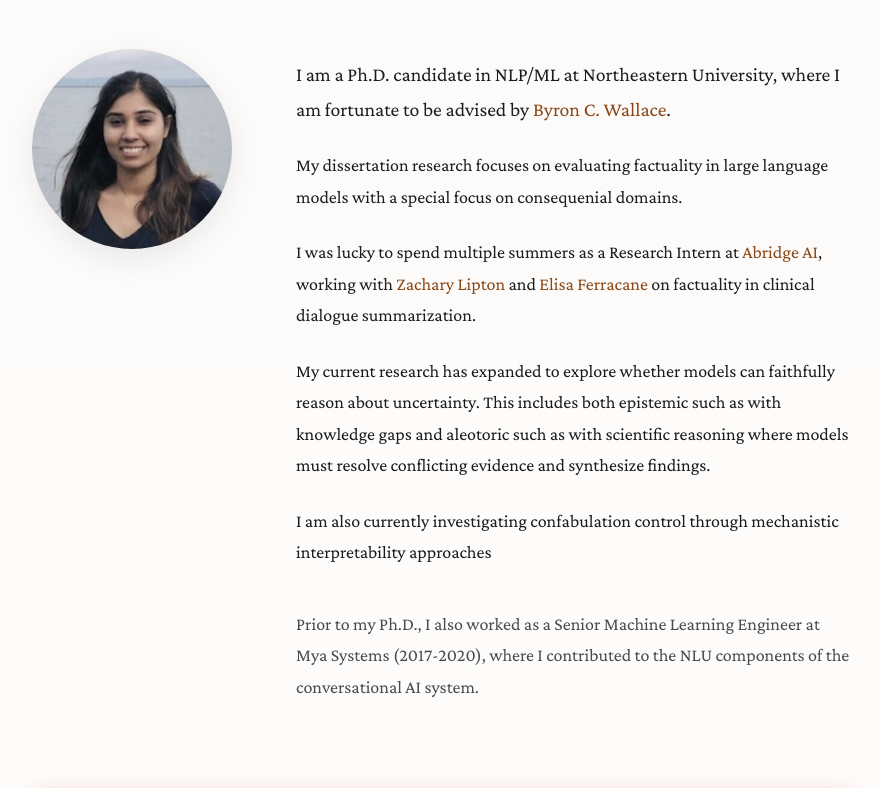
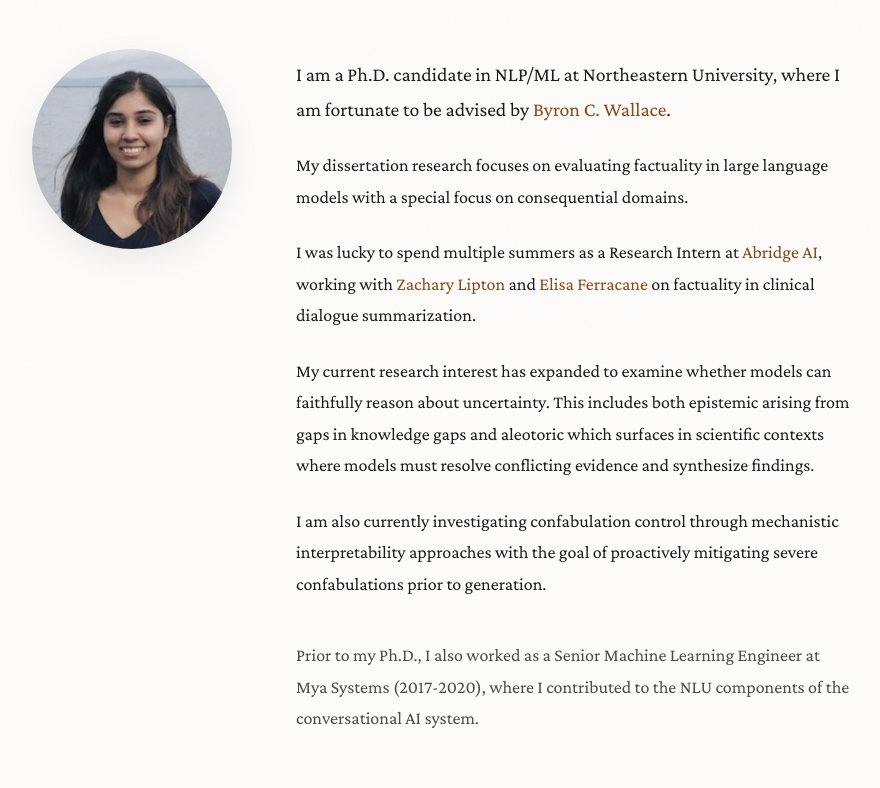
Before and after one commit to sanjanaramprasad/personal_website, a plain HTML site: page index.html in a window 1280 px wide. Shown: the part 437-1225 px from the top of the page, without its empty margins (198-1078 px from the left). Drawn offline with nearby package versions, Linux system fonts and the light colour scheme.

```diff
--- a/index.html
+++ b/index.html
@@ -50,12 +50,12 @@
                     <div class="bio">
                         <p class="bio-intro">I am a Ph.D. candidate in NLP/ML at Northeastern University, where I am fortunate to be advised by <a href="http://www.byronwallace.com/" target="_blank">Byron C. Wallace</a>.</p>
 
-                        <p>My dissertation research focuses on evaluating factuality in large language models with a special focus on consequenial domains.</p>
+                        <p>My dissertation research focuses on evaluating factuality in large language models with a special focus on consequential domains.</p>
 
                         <p>I was lucky to spend multiple summers as a Research Intern at <a href="https://www.abridge.com/" target="_blank">Abridge AI</a>, working with <a href="https://www.zacharylipton.com/" target="_blank">Zachary Lipton</a> and <a href="https://elisaf.github.io/" target="_blank">Elisa Ferracane</a> on factuality in clinical dialogue summarization.</p>
 
-                        <p>My current research has expanded to explore whether models can faithfully reason about uncertainty. This includes both epistemic such as with knowledge gaps and aleotoric such as with scientific reasoning where models must resolve conflicting evidence and synthesize findings.</p>
-                        <p>I am also currently investigating confabulation control through mechanistic interpretability approaches</p>
+                        <p>My current research interest has expanded to examine whether models can faithfully reason about uncertainty. This includes both epistemic arising from gaps in knowledge gaps and aleotoric which surfaces in scientific contexts where models must resolve conflicting evidence and synthesize findings.</p>
+                        <p>I am also currently investigating confabulation control through mechanistic interpretability approaches with the goal of proactively mitigating severe confabulations prior to generation.</p>
 
 
                         <!-- <div class="research-box">
```
